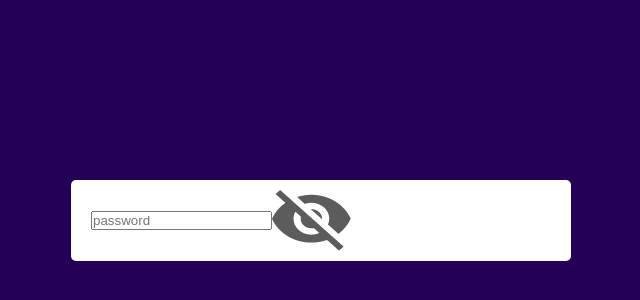
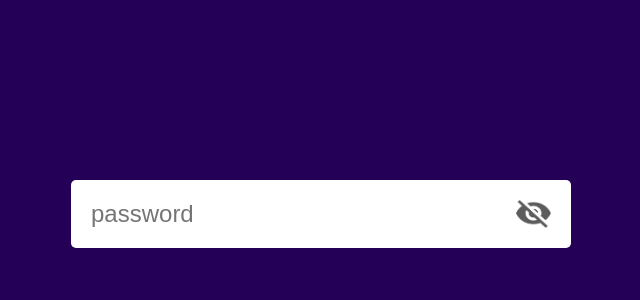
Before and after one commit to Mazharrais/Hide-And-Show, a plain HTML site: page index.html in a window 1280 px wide. Shown: the part 120-420 px from the top of the page, without its empty margins (319-959 px from the left). Drawn offline with Linux system fonts and the light colour scheme.

Commit message:
add code

```diff
--- a/app.js
+++ b/app.js
@@ -0,0 +1,13 @@
+
+let password = document.getElementById("password");
+
+document.getElementById("eyeIcon").addEventListener('click', showIcon);
+
+function showIcon(){
+    if(password.type == "password"){
+        password.type = "text";
+    } else{
+        password.type = "password";
+
+    }
+}
--- a/index.html
+++ b/index.html
@@ -9,8 +9,8 @@
 <body>
     <div class="input-box">
 
-  <input type="password" placeholder="password">
-  <img src="images/eye-close.png">
+  <input type="password" placeholder="password" id="password">
+  <img src="images/eye-close.png" id="eyeIcon">
 
     </div>
     <script src="app.js"></script>
--- a/style.css
+++ b/style.css
@@ -17,3 +17,15 @@ margin: 300px auto;
 display: flex;
 align-items: center;
 }
+.input-box input{
+    width: 100%;
+    padding: 10px 0;
+    border: 0;
+    outline: 0;
+    font-size: 24px;
+    color: #555;
+}
+.input-box img{
+    width: 35px;
+    cursor: pointer;
+}
```
